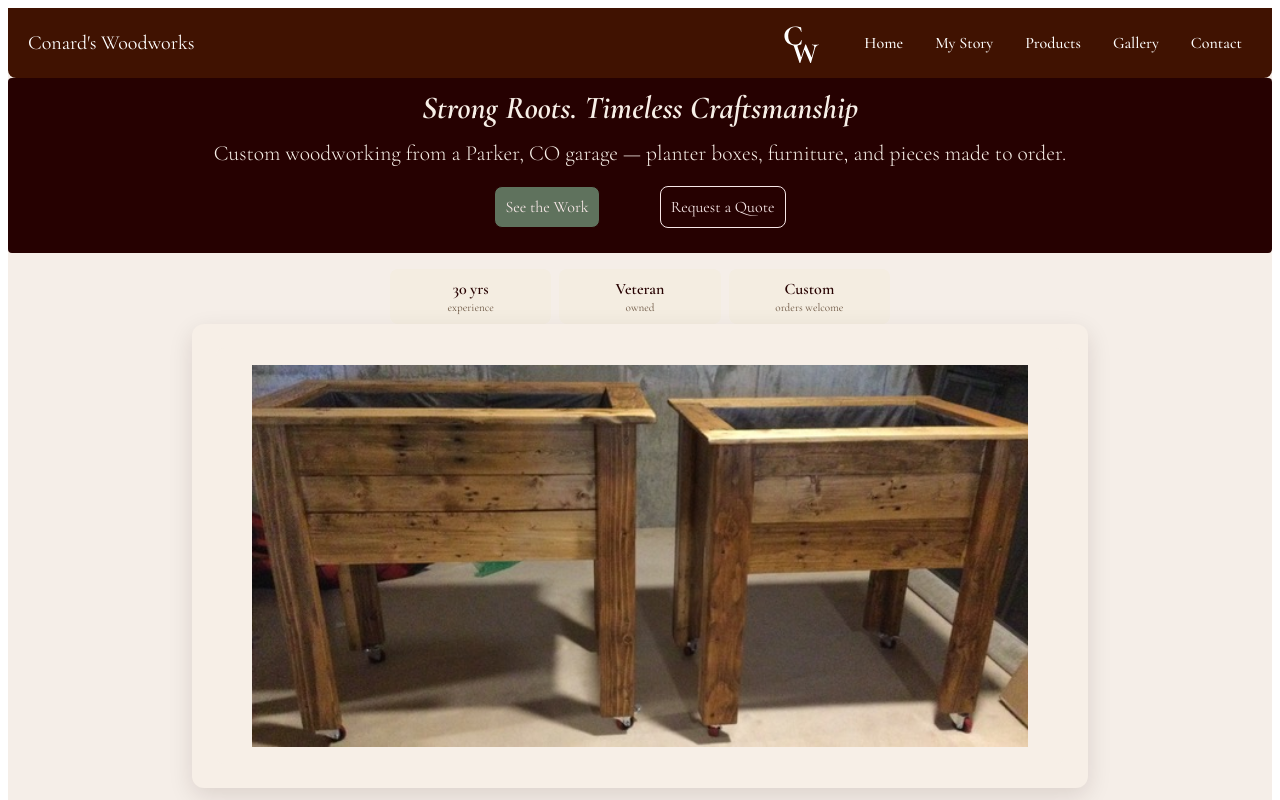
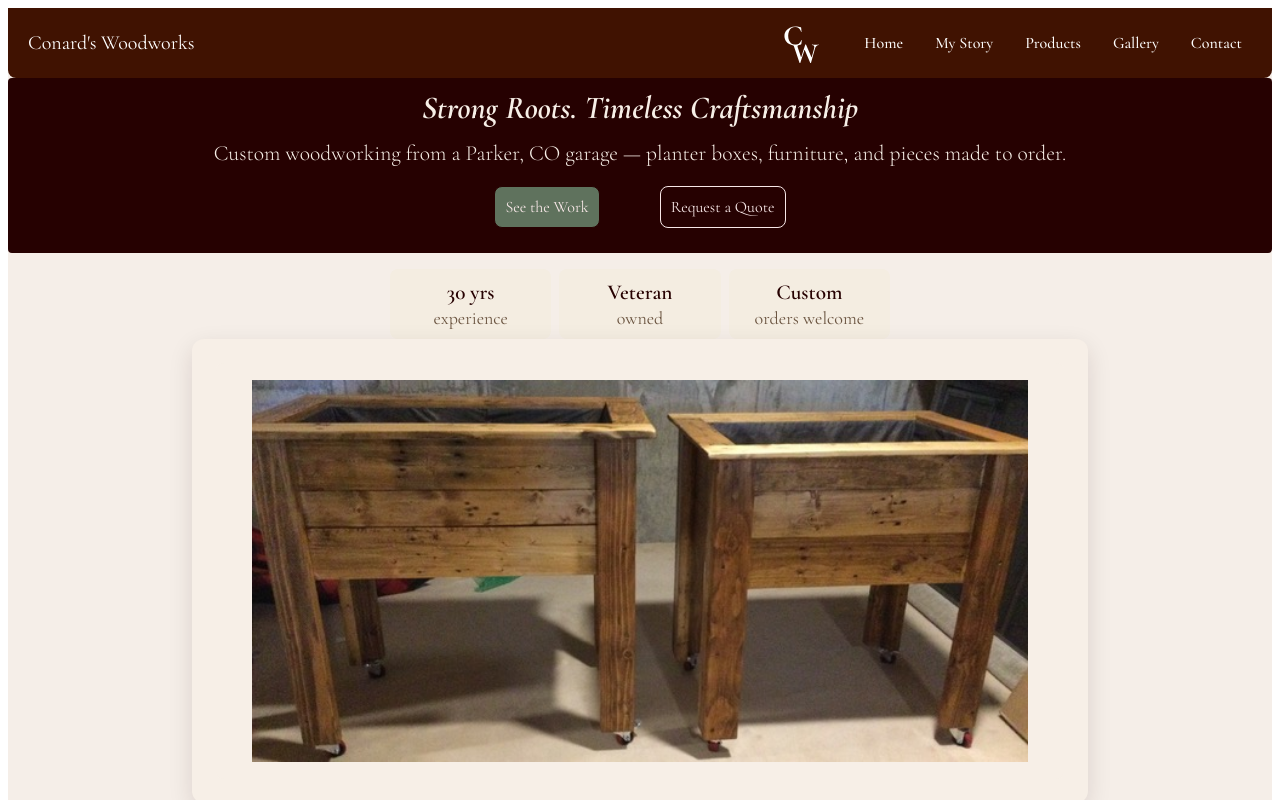
Before and after one commit to bconard36/conards-woodworks, a React (Vite) app: page / in a window 1280 px wide. Shown: the top 800 px of the page. Built offline with nearby package versions, Linux system fonts and the light colour scheme; no server answers.

Commit message:
Increased font sizes on stat text paragraphs

```diff
--- a/src/styles/StatsStrip.css
+++ b/src/styles/StatsStrip.css
@@ -15,14 +15,14 @@
 }
 
 .stat-value {
-  font-size: 1rem;
+  font-size: 1.33rem;
   font-weight: 600;
   color: #260101;
   margin: 0;
 }
 
 .stat-label {
-  font-size: 0.7rem;
+  font-size: 1.125rem;
   color: #6b5541;
   margin: 2px 0 0;
 }
```
